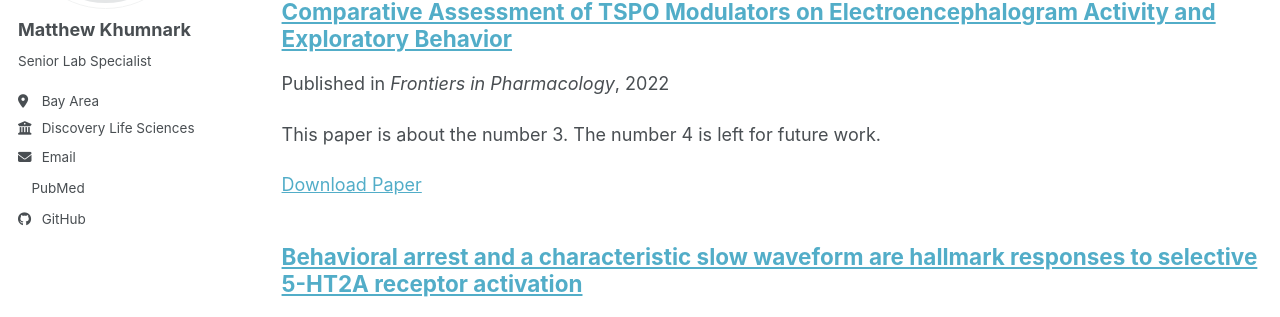
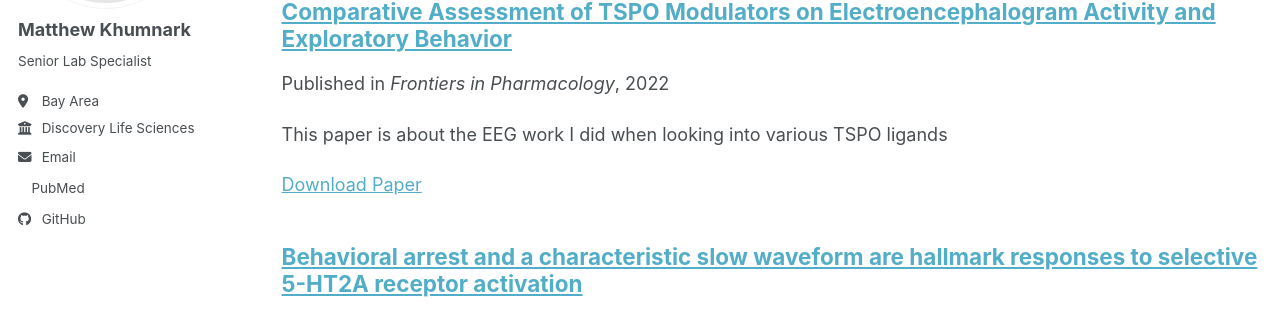
Before and after one commit to AstrocyticRed/AstrocyticRed.github.io, a Jekyll site: the page built from _pages/publications.html, in a window 1280 px wide and 1179 px high. Shown: the part 267-584 px from the top of the window. Built offline with Jekyll 4.4.1, drawn with Linux system fonts in a browser that asks for light colours; a style sheet for code colours, icons or effects is not loaded.

Commit message:
Update 2015-10-01-paper-title-number-3.md

```diff
--- a/_publications/2015-10-01-paper-title-number-3.md
+++ b/_publications/2015-10-01-paper-title-number-3.md
@@ -3,7 +3,7 @@ title: "Comparative Assessment of TSPO Modulators on Electroencephalogram Activi
 collection: publications
 category: manuscripts
 permalink: https://pubmed.ncbi.nlm.nih.gov/35444539/
-excerpt: 'This paper is about the number 3. The number 4 is left for future work.'
+excerpt: 'This paper is about the EEG work I did when looking into various TSPO ligands'
 date: 2022-04-04
 venue: 'Frontiers in Pharmacology'
 #slidesurl: 'https://academicpages.github.io/files/slides3.pdf'
```
